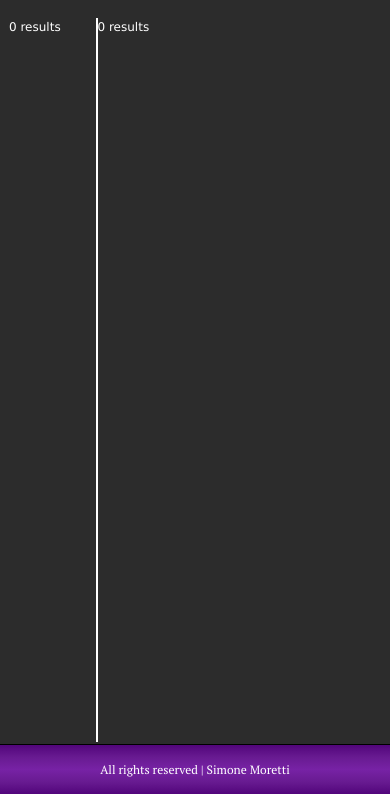
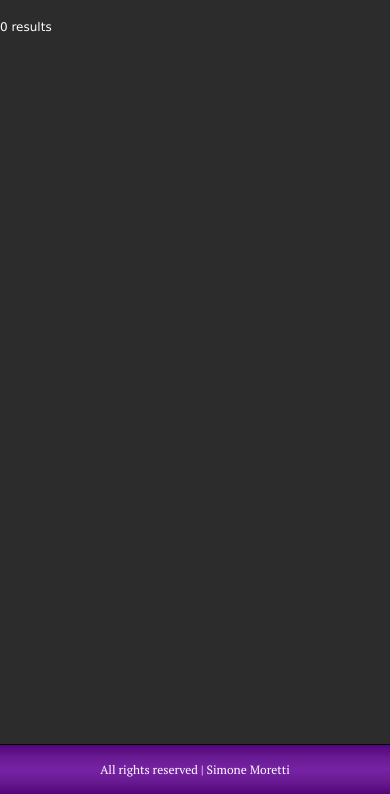
Before and after one commit to simonemoretti94/social-platform, a PHP site: page / in a window 390 px wide. Shown: the part 50-844 px from the top of the page. Run offline with PHP 8.4, Linux system fonts and the light colour scheme; data that the repository does not hold is empty.

Commit message:
5.5.2th added media query to mainbody

```diff
--- a/components/mainBody.php
+++ b/components/mainBody.php
@@ -25,11 +25,19 @@
 
                 >strong {
                     color: var(--blue);
+
+                    @media screen and (max-width: 576px) {
+                        font-size: medium;
+                    }
                 }
 
                 & span {
                     font-style: italic;
                     font-size: medium;
+
+                    @media screen and (max-width: 576px) {
+                        font-size: x-large;
+                    }
                 }
             }
 
@@ -69,8 +77,8 @@
         while ($row = $result->fetch_assoc()) : ?>
 
             <!-- creating columns filled with values received from db's query-->
-            <div id="col" class="col-xxl-3 col-xl-3 col-lg-4 col-md-6 col-sm-12 col-xs-12">
-                <div id="user-mainbody-<?= $row['id']; ?>" class="container-fluid">
+            <div id="col" class="col-xxl-3 col-xl-3 col-lg-4 col-md-6 col-sm-12 col-12">
+                <div id="user-mainbody-<?= $row['id']; ?>">
                     <p id="username"><strong>user: </strong><span><?= $row['username']; ?></span></p>
                     <div class="wrapper">
                         <p id="user-id"><strong>id: </strong> <span><?= $row['id']; ?></span></p>
--- a/index.php
+++ b/index.php
@@ -25,6 +25,10 @@ require_once __DIR__ . '/components/header.php';
                 height: 100%;
                 border-right: solid 2px white;
                 overflow-y: scroll;
+
+                @media screen and (max-width: 580px) {
+                    display: none;
+                }
             }
 
             & section#main-body {
@@ -35,6 +39,10 @@ require_once __DIR__ . '/components/header.php';
                 flex-wrap: wrap;
                 overflow-y: scroll;
                 overflow-x: hidden;
+
+                @media screen and (max-width: 580px) {
+                    flex: 100%;
+                }
             }
         }
 
```
